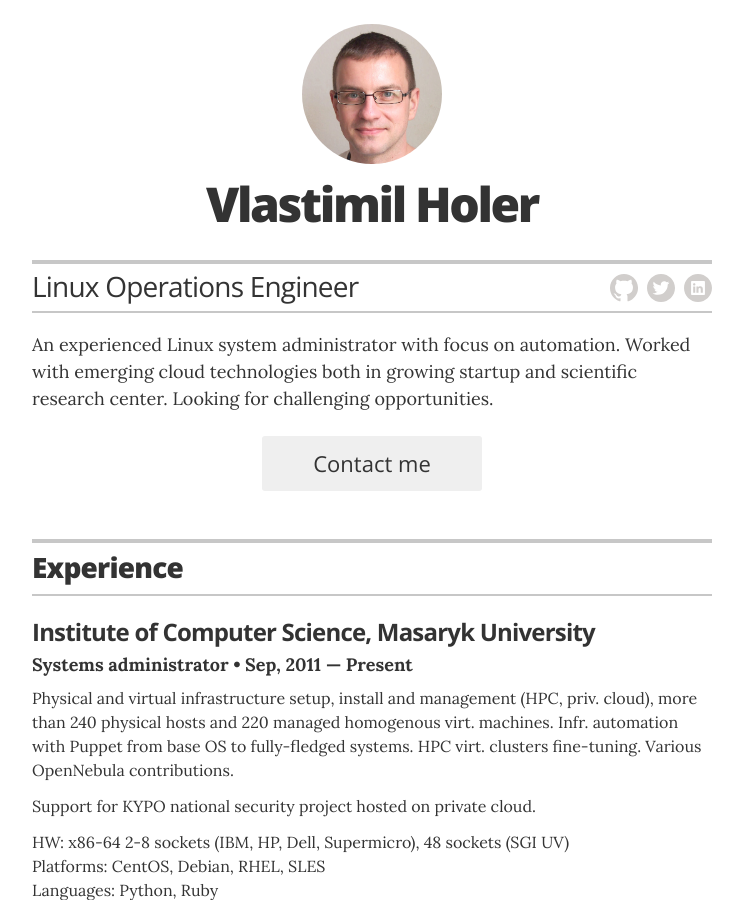
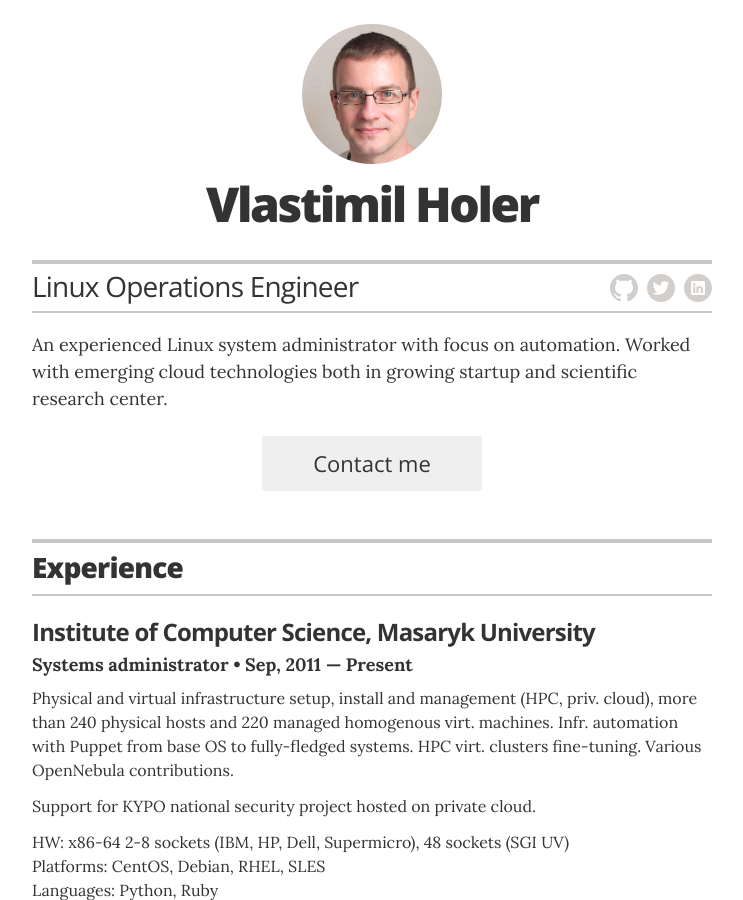
Before and after one commit to al3xhh/ahuertas.github.io, a Jekyll site: the page built from index.html, in a window 1280 px wide and 900 px high. Shown: the whole window, without its empty margins (268-1011 px from the left). Built offline with Jekyll 4.4.1, drawn with Linux system fonts in a browser that asks for light colours.

Commit message:
Shortened summary

```diff
--- a/_layouts/resume.html
+++ b/_layouts/resume.html
@@ -28,7 +28,7 @@
 
         <div class="executive-summary" itemprop="description">
           <p>
-An experienced Linux system administrator with focus on automation. Worked with emerging cloud technologies both in growing startup and scientific research center. Looking for challenging opportunities.
+An experienced Linux system administrator with focus on automation. Worked with emerging cloud technologies both in growing startup and scientific research center.
           </p>
         </div>
 
```
